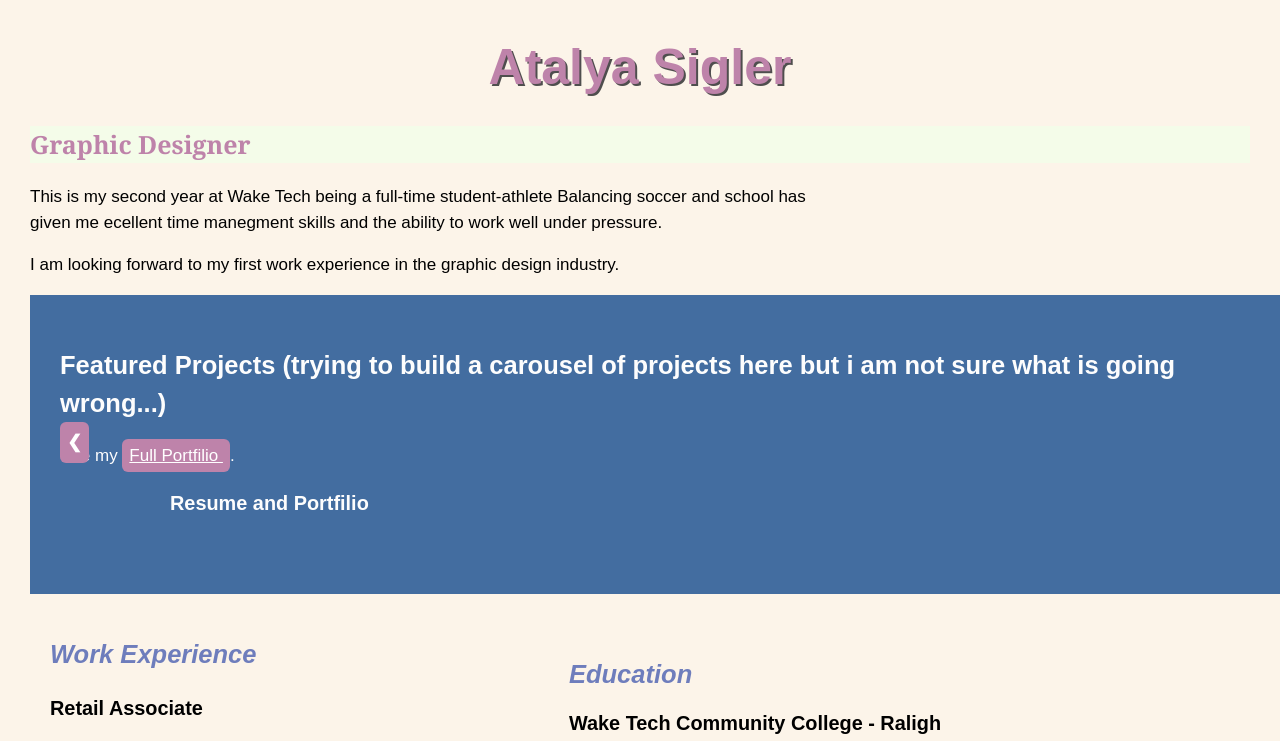
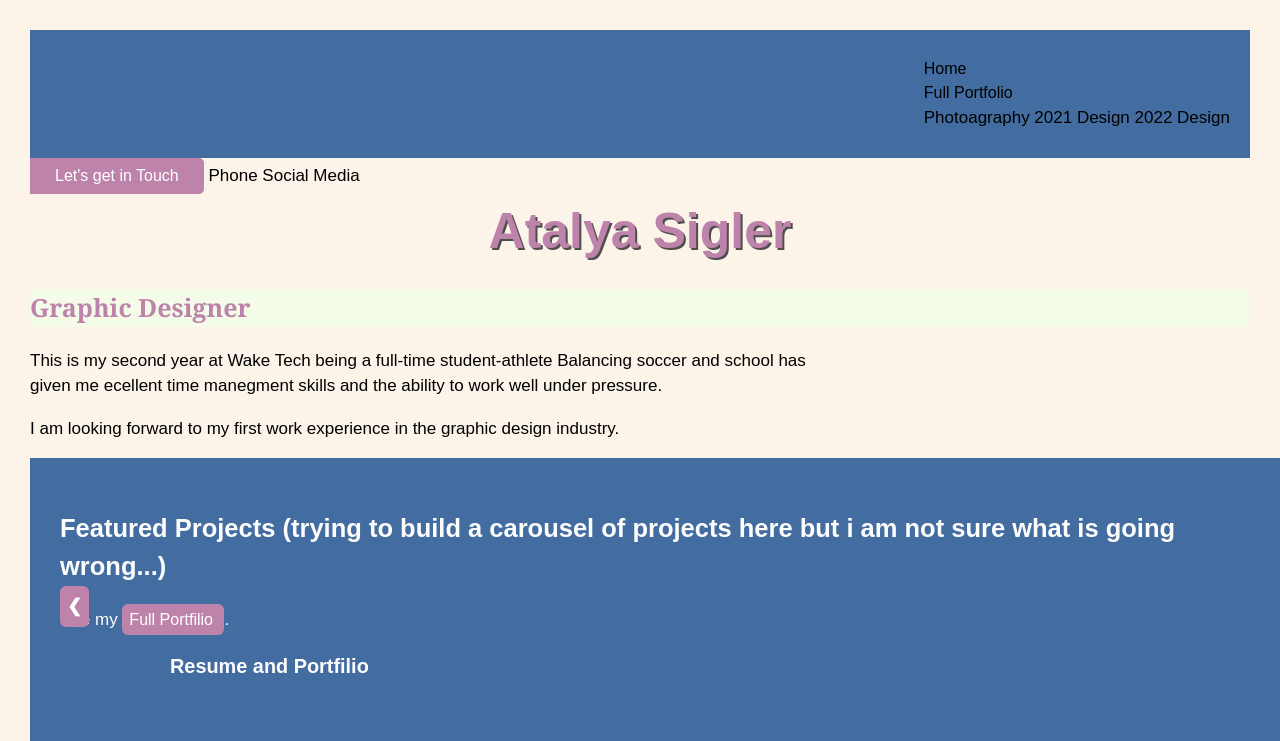
Before and after one commit to Atalyart/ResumeAssignment, a plain HTML site: page index.html in a window 1280 px wide. Shown: the top 741 px of the page. Drawn offline with Linux system fonts and the light colour scheme; files whose address does not match are found by name.

Commit message:
Add files via upload
Moderately functional nav bar

```diff
--- a/index.html
+++ b/index.html
@@ -8,6 +8,19 @@
   </head>
   <body>
     <main>
+      <!-- ***********************  Navigation Bar  *********************** -->
+<nav>
+  <ul class="Nav_bar">
+      <li> <a href="a"> Home </a></li>
+      <li> <a href="a"> Full Portfolio </a></li>
+            Photoagraphy
+            2021 Design
+            2022 Design
+          </ul>
+  </nav>
+       <a class="cta" href="#"> <button> Let's get in Touch </button></a>
+          Phone
+          Social Media
       <!-- ***********************  ABOUT / PROFILE  *********************** -->
       <header>
         <h1>Atalya Sigler</h1>
--- a/resume.css
+++ b/resume.css
@@ -1,3 +1,47 @@
+/* nav bar
+--------------------------*/
+Nav {
+    font-family: Arial, Helvetica, sans-serif;
+    box-sizing: border-box;
+    margin: 0;
+    padding: 0;
+    background-color: rgb(67, 109, 160);
+    justify-content: flex-end;
+    display: flex;
+    align-items: center;
+    padding: 10px 0px;
+}
+
+.Nav_bar {
+    display: inline-block;
+    padding: 0px 20px;
+    list-style: none;
+}
+li, a, button {
+    font-weight: 500;
+    font-size: 16px;
+    color: black;
+    text-decoration: none;
+}
+        /* hover effect and delay
+                    --------------------------*/
+            .Nav_bar li a{
+                transition: all 0.3s ease 0s;
+            }
+            .Nav_bar li a:hover {
+                color: rgb(190, 131, 170);
+            }
+    /* button effects
+    --------------------------*/
+    button {
+        padding: 9px 25px;
+        background-color: rgb(190, 131, 170);
+        border: none;
+        border-radius: 0 5px 5px 0;
+        color: rgb(255, 255, 255);
+        transition: all 0.3s ease 0s;
+    }
+
 /* whole page
 --------------------------*/
     body {
```
